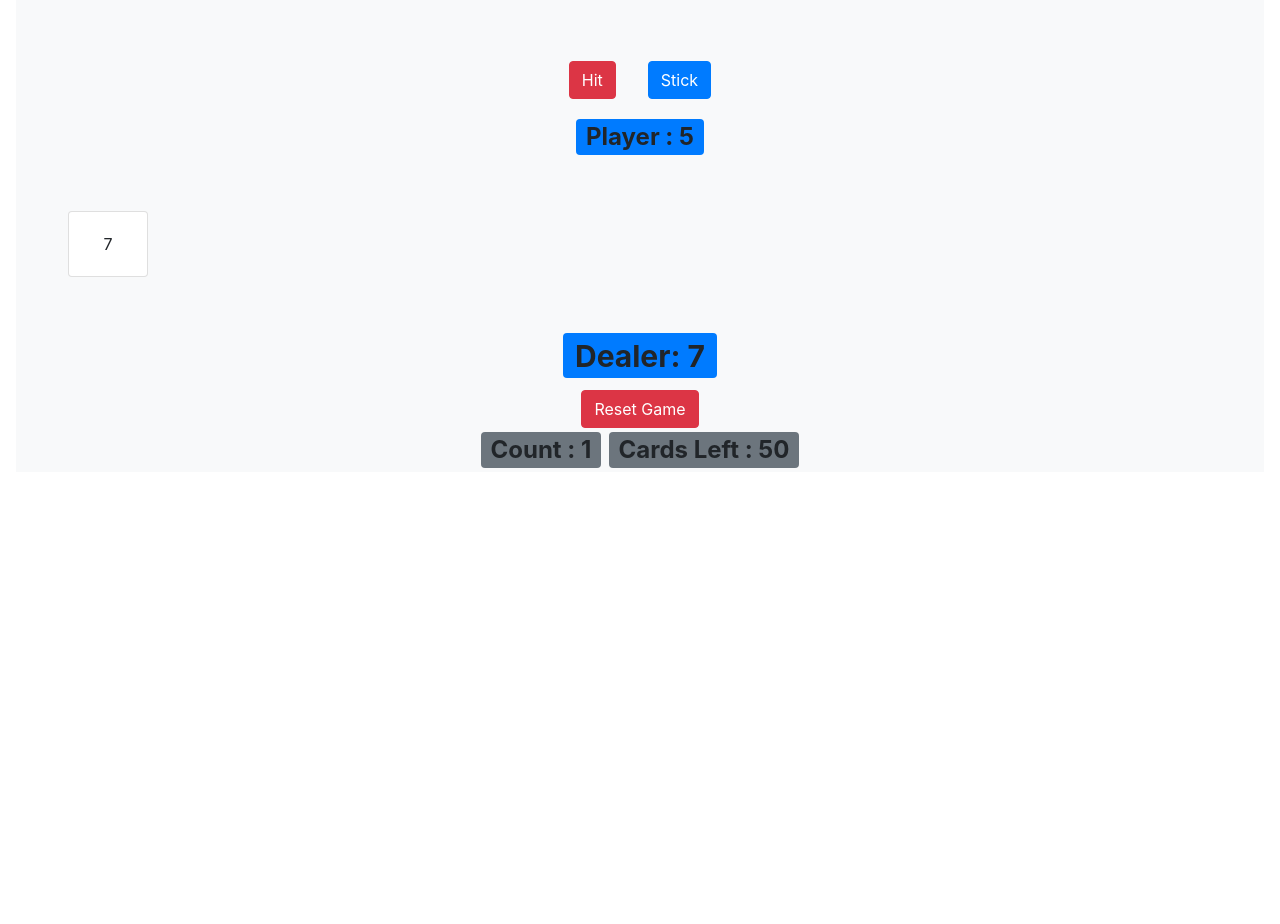
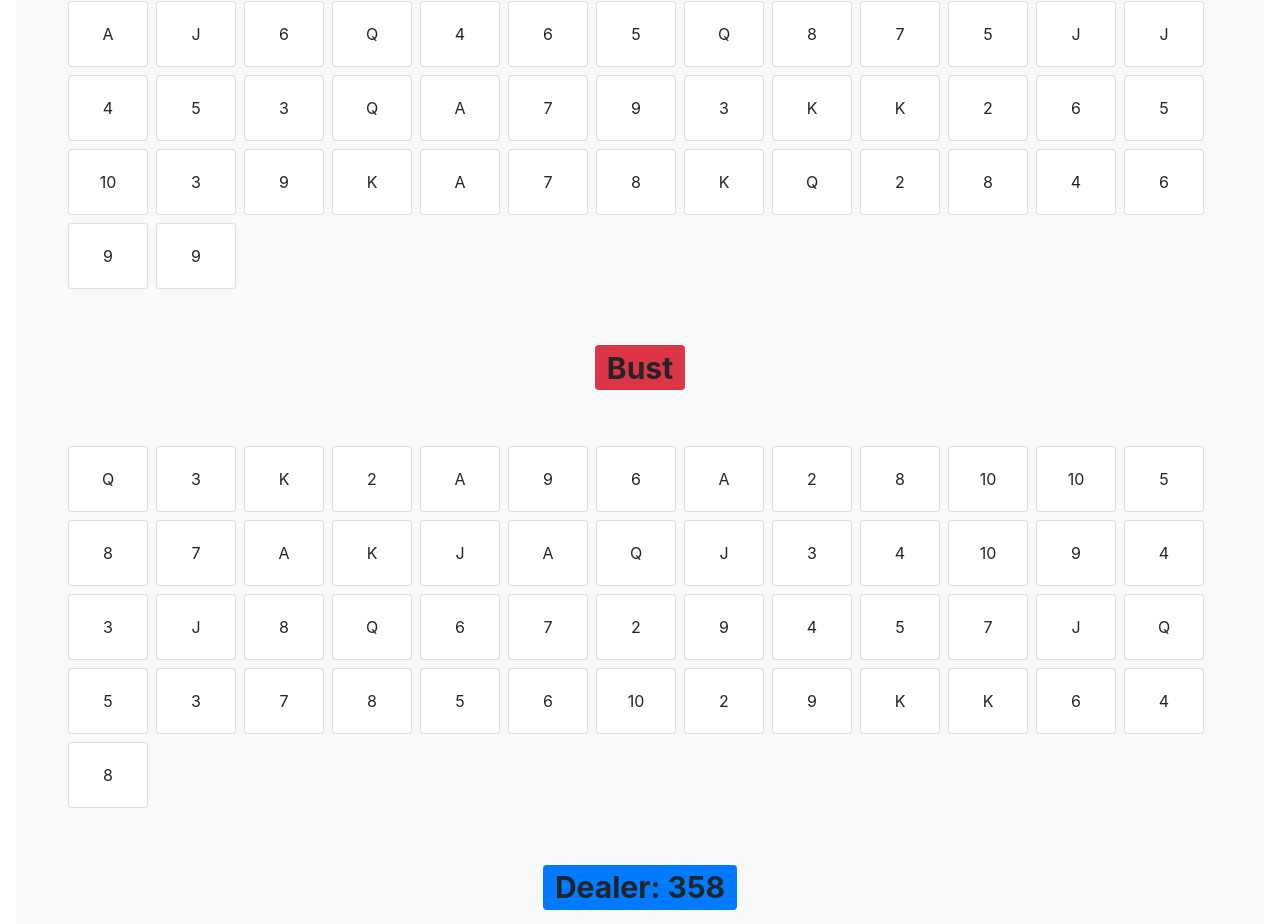
Before and after one commit to JamesDHW/Training---React-Interview-Refactor, a React (Create React App) app: page / in a window 1280 px wide. Shown: the part 215-1139 px from the top of the page. Before the commit the page ends 800 px from the top, so only its background shows below. Built offline with nearby package versions, Linux system fonts and the light colour scheme.

Commit message:
changed table to FC using useSate for each state var and useEffect for componentDidMount

```diff
--- a/src/components/Table.tsx
+++ b/src/components/Table.tsx
@@ -1,4 +1,4 @@
-import React from "react";
+import { FC, useEffect, useState } from "react";
 import Player from "./Player";
 import PlayingCards from "./PlayingCards";
 import { calculateScore, createShuffledDeck } from "./helpers";
@@ -13,131 +13,111 @@ export interface TableState {
   count: number;
 }
 
-class Table extends React.Component<TableProps, TableState> {
-  state = {
-    deck: createShuffledDeck(),
-    player: new Array<number>(),
-    dealer: new Array<number>(),
-    stick: false,
-    count: 0,
-  };
+const Table: FC = () => {
+  const [deck, setDeck] = useState<Number[]>(createShuffledDeck());
+  const [player, setPlayer] = useState<Number[]>(createShuffledDeck());
+  const [dealer, setDealer] = useState<Number[]>(createShuffledDeck());
+  const [stick, setStick] = useState<boolean>(false);
+  const [count, setCount] = useState<Number>(0);
 
-  takeCard = (playerType: "player" | "dealer") => {
-    const deck = this.state.deck;
+  const takeCard = (playerType: "player" | "dealer") => {
     const recievedCard = deck.pop();
-    this.setState({ deck });
+    setDeck(deck.slice(0, -1));
     if (typeof recievedCard != "undefined") {
       if (playerType === "player") {
-        const player = this.state.player;
         player.push(recievedCard);
-        this.setState({ player });
+        setPlayer((player) => [...player, recievedCard]);
       }
       if (playerType === "dealer") {
-        const dealer = this.state.dealer;
-        dealer.push(recievedCard);
-        this.setState({ dealer });
+        setDealer((dealer) => [...dealer, recievedCard]);
       }
       //keeps track of count for card counting
       if (recievedCard <= 6) {
-        this.setState((state) => ({ count: state.count + 1 }));
+        setCount((count) => count + 1);
       } else if (recievedCard >= 10) {
-        this.setState((state) => ({ count: state.count - 1 }));
+        setCount((count) => count - 1);
       }
     }
 
     return;
   };
 
-  handleStick = () => {
-    this.setState({ stick: true });
+  const handleStick = () => {
+    setStick(true);
     while (
-      calculateScore(this.state.dealer) < 22 &&
-      calculateScore(this.state.dealer) < calculateScore(this.state.player)
+      calculateScore(dealer) < 22 &&
+      calculateScore(dealer) < calculateScore(player)
     ) {
-      this.takeCard("dealer");
+      takeCard("dealer");
     }
-    const dealer = this.state.dealer;
-    if (calculateScore(this.state.dealer) > 21) {
-      this.setState({ dealer: dealer.slice(0, -1) });
+    if (calculateScore(dealer) > 21) {
+      setDealer(dealer.slice(0, -1));
     }
   };
 
-  resetGame = () => {
-    this.setState(
-      {
-        player: [],
-        dealer: [],
-        stick: false,
-      },
-      () => {
-        this.takeCard("dealer");
-        this.takeCard("player");
-      }
-    );
+  const resetGame = () => {
+    setPlayer([]);
+    setDealer([]);
+    setStick(false);
+
+    takeCard("dealer");
+    takeCard("player");
   };
 
-  componentDidMount() {
-    this.takeCard("player");
-    this.takeCard("dealer");
-  }
+  useEffect(() => {
+    takeCard("player");
+    takeCard("dealer");
+  }, []);
 
-  displayWinner() {
+  const displayWinner = () => {
     if (
-      calculateScore(this.state.player) > 21 ||
-      (calculateScore(this.state.player) < calculateScore(this.state.dealer) &&
-        this.state.stick)
+      calculateScore(player) > 21 ||
+      (calculateScore(player) < calculateScore(dealer) && stick)
     ) {
       return <span className="badge bg-warning  m-1">Dealer Wins</span>;
-    } else if (
-      this.state.stick &&
-      calculateScore(this.state.player) === calculateScore(this.state.dealer)
-    ) {
+    } else if (stick && calculateScore(player) === calculateScore(dealer)) {
       return <span className="badge bg-info  m-1">Draw</span>;
-    } else if (this.state.stick) {
+    } else if (stick) {
       return <span className="badge bg-success  m-1">Player Wins</span>;
     }
-  }
+  };
 
-  cardsLeft() {
-    if (this.state.deck.length === 0) {
+  const cardsLeft = () => {
+    if (deck.length === 0) {
       return "Deck Empty";
     }
-    return this.state.deck.length;
-  }
+    return deck.length;
+  };
 
-  render() {
   return (
     <div className="bg-light m-3">
-        <PlayingCards cards={this.state.player} />
+      <PlayingCards cards={player} />
       <Player
         onHit={() => {
-            this.takeCard("player");
+          takeCard("player");
         }}
-          onStick={this.handleStick}
-          cards={this.state.player}
-          stick={this.state.stick}
+        onStick={handleStick}
+        cards={player}
+        stick={stick}
       />
-        <PlayingCards cards={this.state.dealer} />
+      <PlayingCards cards={dealer} />
       <h1>
         <span className="badge bg-primary  m-1">
-            Dealer: {calculateScore(this.state.dealer)}
+          Dealer: {calculateScore(dealer)}
         </span>
       </h1>
-        <h1>{this.displayWinner()}</h1>
-        <button className="btn btn-large btn-danger" onClick={this.resetGame}>
+      <h1>{displayWinner()}</h1>
+      <button className="btn btn-large btn-danger" onClick={resetGame}>
         Reset Game
       </button>
       <h2>
+        <span className="badge bg-secondary  m-1">Count : {count}</span>
         <span className="badge bg-secondary  m-1">
-            Count : {this.state.count}
-          </span>
-          <span className="badge bg-secondary  m-1">
-            Cards Left : {this.cardsLeft()}
+          Cards Left : {cardsLeft()}
         </span>
       </h2>
     </div>
   );
-  }
-}
+};
 
 export default Table;
```
Lines whose indentation alone changed are shown as unchanged.
